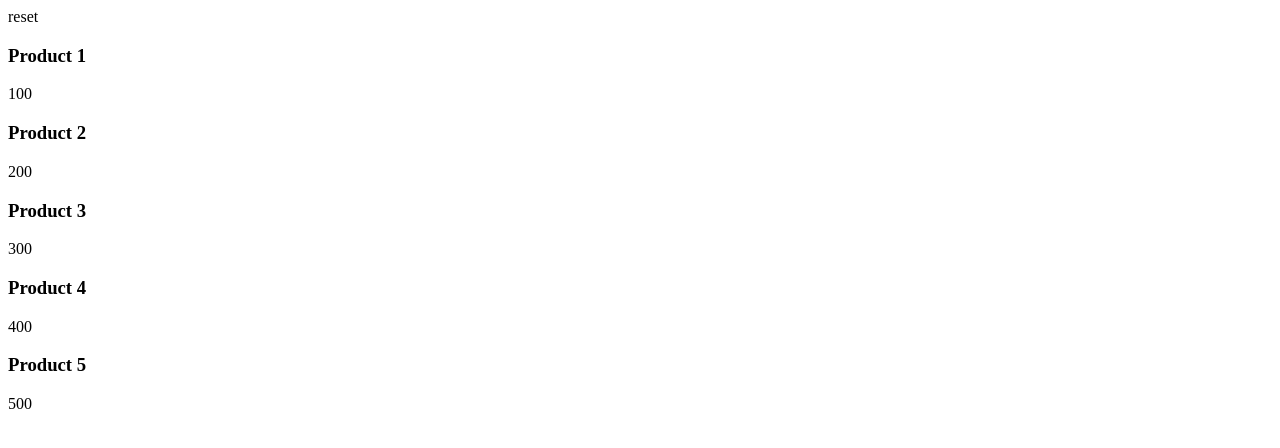
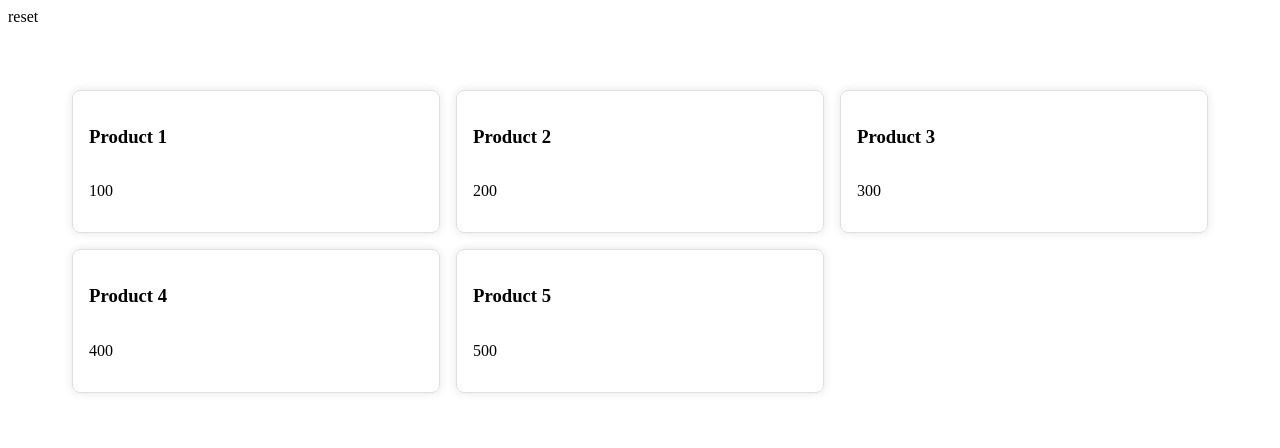
Before and after one commit to KJWHUB/git-flow, a plain HTML site: page index.html in a window 1280 px wide. Drawn offline with Linux system fonts and the light colour scheme.

Commit message:
feat: product module css update

```diff
--- a/index.html
+++ b/index.html
@@ -4,6 +4,15 @@
     <meta charset="UTF-8" />
     <meta name="viewport" content="width=device-width, initial-scale=1.0" />
     <title>Git Branch solution</title>
+
+    <!-- product css -->
+    <link rel="stylesheet" href="product/index.css" />
+
+    <style>
+      * {
+        box-sizing: border-box;
+      }
+    </style>
   </head>
   <body>
     <div id="app">
--- /dev/null
+++ b/product/index.css
@@ -0,0 +1,18 @@
+#product {
+  display: grid;
+  grid-template-columns: repeat(auto-fill, minmax(300px, 1fr));
+  gap: 1rem;
+  padding: 4rem;
+}
+
+.product-card {
+  display: flex;
+  flex-direction: column;
+  justify-content: space-between;
+  width: 100%;
+  height: 100%;
+  padding: 1rem;
+  border: 1px solid #e0e0e0;
+  border-radius: 0.5rem;
+  box-shadow: 0 0 10px rgba(0, 0, 0, 0.1);
+}
```
